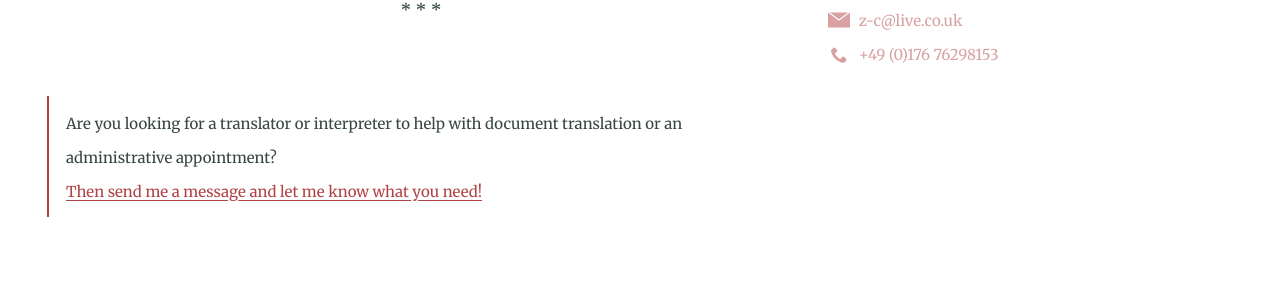
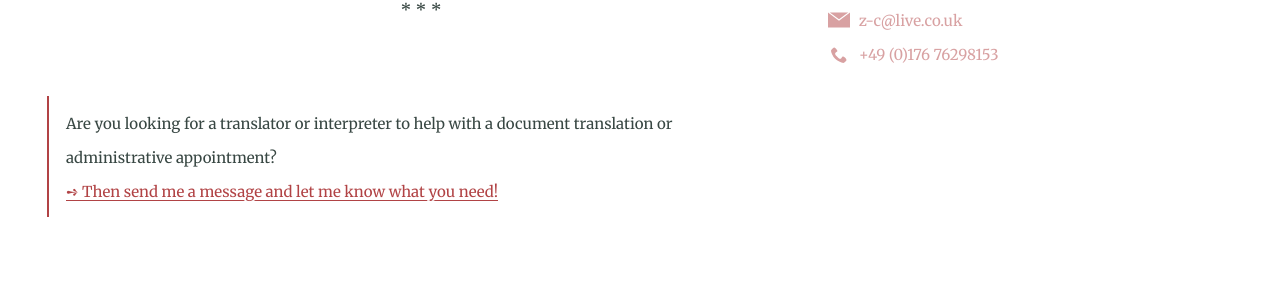
Before and after one commit to Website-2/certified.zbp-language-services.github.io, a Jekyll site: the page built from services.md, in a window 1280 px wide and 900 px high, scrolled down 1204 px. Shown: the part 454-760 px from the top of the window. Built offline with Jekyll 4.4.1, drawn with Linux system fonts in a browser that asks for light colours.

Commit message:
Text update

```diff
--- a/services.md
+++ b/services.md
@@ -23,6 +23,6 @@ aside: true
 <br><br>
 <center>* * *</center>
 <br>
-><small>Are you looking for a translator or interpreter to help with document translation or an administrative appointment?<br>[Then send me a message and let me know what you need!](/contact/)</small>
+><small>Are you looking for a translator or interpreter to help with a document translation or administrative appointment?<br>[➺ Then send me a message and let me know what you need!](/contact/)</small>
 
 <br><br>
```
Also changed, not shown: about.md (+1 -1 lines).
